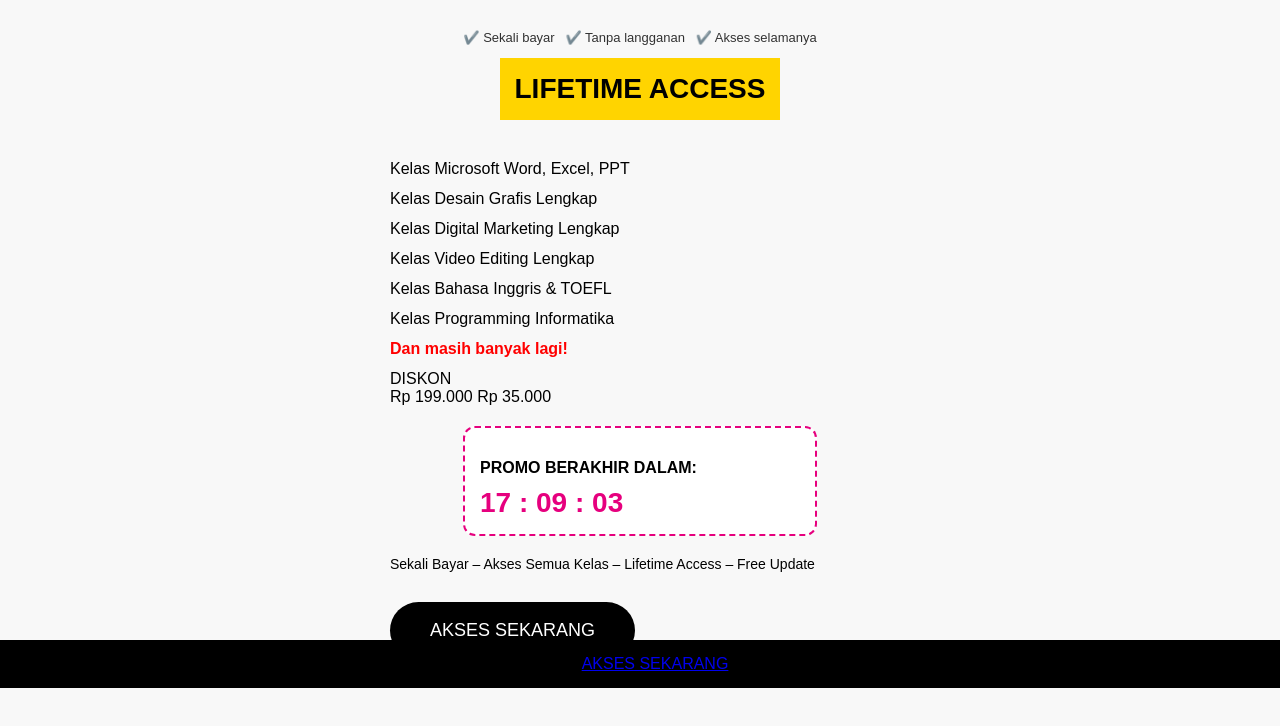
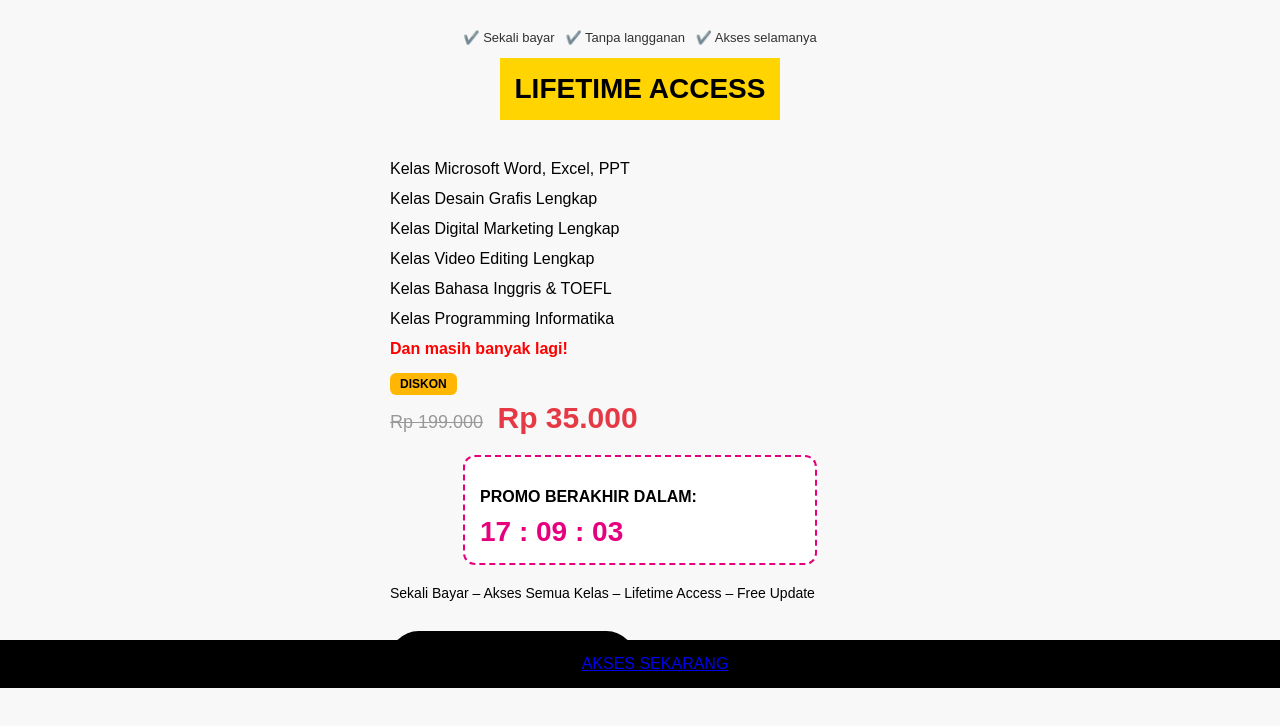
Before and after one commit to hercapintar-hash/Skill-PH-versi-5T, a plain HTML site: page index.html in a window 1280 px wide. Shown: the part 212-938 px from the top of the page. Drawn offline with Linux system fonts and the light colour scheme.

Commit message:
Add styles for price and discount badges

```diff
--- a/style.css
+++ b/style.css
@@ -184,3 +184,35 @@ https://wa.me/6281318990613?text=Saya%20ingin%20akses%20Skillpedia%20Lifetime%20
   display: none;
   z-index: 999;
 }
+.price-box {
+  margin: 15px 0;
+}
+
+.discount-badge {
+  display: inline-block;
+  background: #ffb703;
+  color: #000;
+  padding: 4px 10px;
+  font-size: 12px;
+  font-weight: bold;
+  border-radius: 6px;
+  margin-bottom: 6px;
+}
+
+.old-price {
+  color: #999;
+  font-size: 18px;
+  text-decoration: line-through;
+  margin-right: 10px;
+}
+
+.new-price {
+  color: #e63946;
+  font-size: 30px;
+  font-weight: bold;
+  }
+.urgency {
+  color: #d62828;
+  font-size: 14px;
+  font-weight: bold;
+}
```
